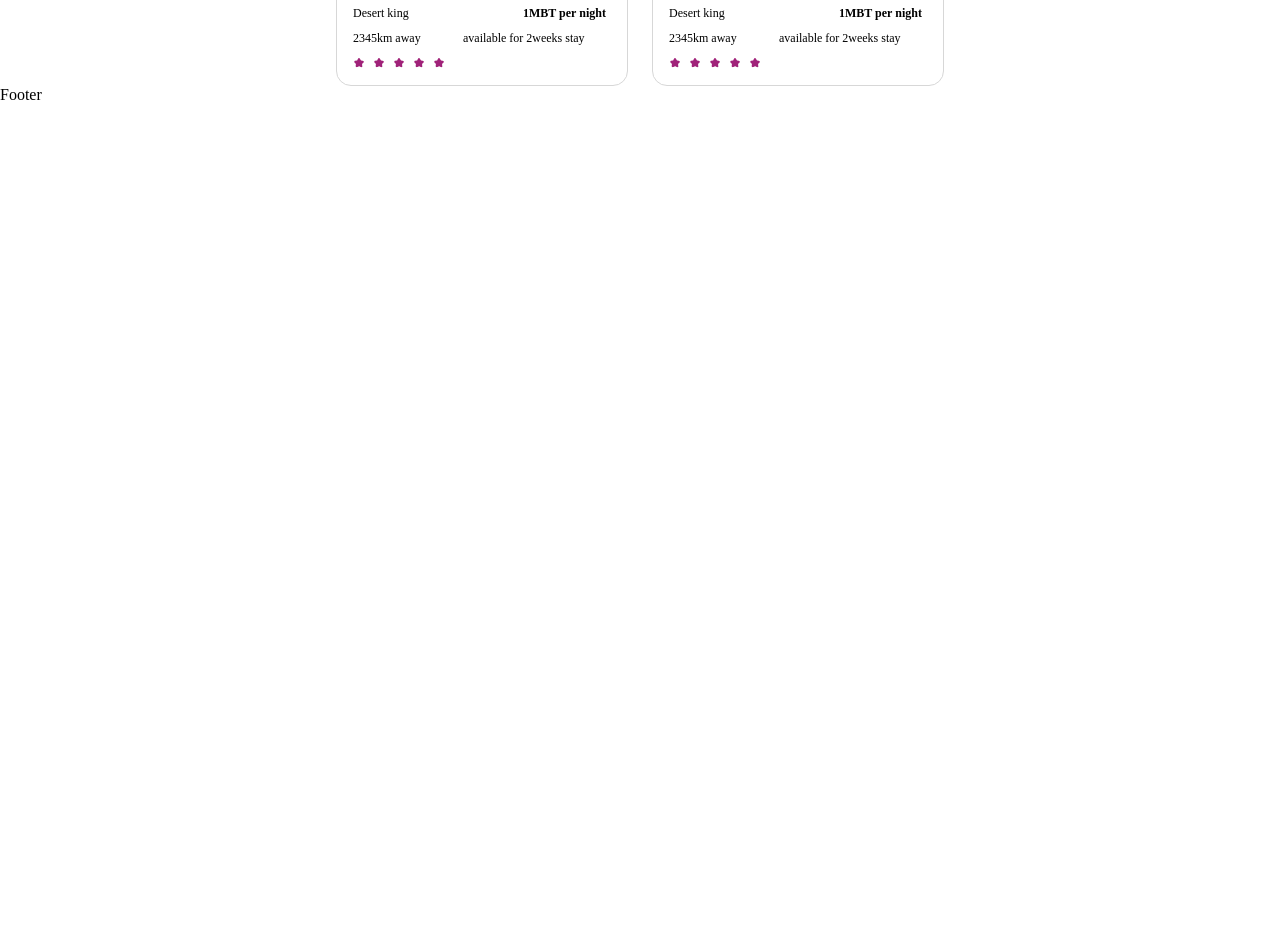
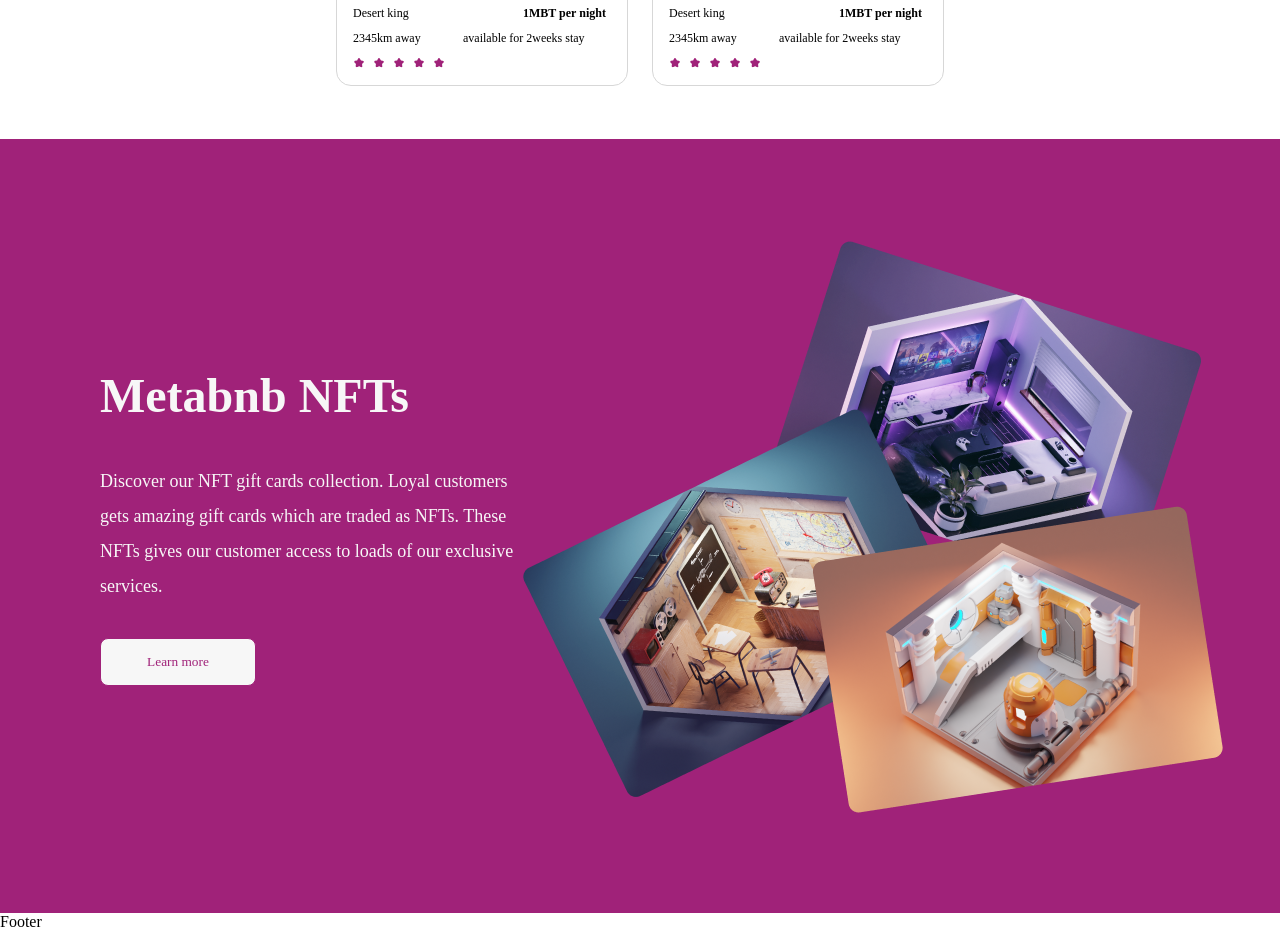
Before and after one commit to Sucodes/task3, a React (Create React App) app: page / in a window 1280 px wide. Shown: the part 2000-2931 px from the top of the page. Before the commit the page ends 2104 px from the top, so only its background shows below. Built offline with nearby package versions, Linux system fonts and the light colour scheme; a web font is replaced by a local one.

Commit message:
feat: Gift card update

```diff
--- /dev/null
+++ b/src/components/giftCard/GiftCard.jsx
@@ -0,0 +1,22 @@
+import React from "react";
+import styles from "../giftCard/GiftCard.module.scss";
+import cardImage from "../../styles/assets/body.png";
+
+const GiftCard = () => {
+  return (
+    <section className={styles.giftcard}>
+      <aside className={styles.giftcard_left}>
+        <h2>Metabnb NFTs</h2>
+        <p>
+          Discover our NFT gift cards collection. Loyal customers gets amazing
+          gift cards which are traded as NFTs. These NFTs gives our customer
+          access to loads of our exclusive services.
+        </p>
+        <input type="button" value="Learn more" />
+      </aside>
+      <img src={cardImage} alt="Gift cards" />
+    </section>
+  );
+};
+
+export default GiftCard;
--- /dev/null
+++ b/src/components/giftCard/GiftCard.module.scss
@@ -0,0 +1,117 @@
+@import '../../styles/variables.scss';
+
+.giftcard {
+    padding: 0px 20px;
+    margin-top: 53px;
+    height: 650px;
+    background-color: $purpleColor;
+    color: $white;
+    @include flexCenter(column);
+    justify-content: space-around;
+    flex-wrap: wrap;
+
+    &_left {
+        height: 280px;
+        @include flexCenter(column);
+        justify-content: space-between;
+        align-items: flex-start;
+
+        h2 {
+            width: 346px;
+            height: 60px;
+            font-weight: 700;
+            font-size: 40px;
+            line-height: 60px;
+        }
+
+        p {
+            width: inherit;
+            font-weight: 400;
+            font-size: 1.2em;
+            line-height: 30px;
+        }
+
+        input {
+            cursor: pointer;
+            font-family: $fontFamily;
+            color: $purpleColor;
+            background-color: $white;
+            height: 48px;
+            width: 156px;
+            border: 1px solid $purpleColor;
+            border-radius: 8px;
+        }
+    }
+
+    img {
+        width: 19em;
+        object-fit: contain;
+    }
+}
+
+
+/***************** media queries *************************/
+
+
+@media (min-width: $md) {
+    .giftcard {
+        padding: 0px 50px;
+        @include flexCenter(row);
+        justify-content: space-between;
+
+        &_left {
+
+            h2 {
+                font-size: 48px;
+            }
+
+            p {
+                width: 420px;
+                font-size: 18px;
+                line-height: 35px;
+            }
+        }
+
+        img {
+            width: 26em;
+        }
+    }
+}
+
+
+@media (min-width: $lg) {
+    .giftcard {
+        padding: 0px 80px;
+        display: grid;
+        grid-template-columns: repeat(2, 1fr);
+        grid-template-rows: 1fr;
+
+        &_left {
+            height: 320px;
+            @include flexCenter(column);
+            justify-content: space-between;
+            align-items: flex-start;
+
+            p {
+                height: 136px;
+            }
+        }
+
+        img {
+            width: 32em;
+            height: 574.85px;
+        }
+    }
+}
+
+
+@media (min-width: $xl) {
+    .giftcard {
+        padding: 0px 100px;
+        height: 774px;
+
+        img {
+            width: 44em;
+        }
+    }
+}
--- a/src/components/home/Home.jsx
+++ b/src/components/home/Home.jsx
@@ -3,6 +3,7 @@ import styles from '../home/Home.module.scss';
 import Header from '../header/Header';
 import Tokens from '../tokens/Tokens';
 import NFT from '../nfts/NFT';
+import GiftCard from '../giftCard/GiftCard';
 
 const Home = () => {
   return (
@@ -10,8 +11,7 @@ const Home = () => {
       <Header />
       <Tokens />
       <NFT />
-
-
+      <GiftCard />
     </section>
   )
 }
--- a/src/components/places/Places.module.scss
+++ b/src/components/places/Places.module.scss
@@ -4,7 +4,6 @@
     padding: 0px 50px;
     @include flexCenter(column);
     justify-content: space-between;
-    // height: 900px;
     width: 100%;
     margin-top: 91px;
 
@@ -38,3 +37,9 @@
         }
     }
 }
+
+@media (min-width: $lg) {
+    .places {
+        height: 900px;
+    }
+}
--- a/src/styles/variables.scss
+++ b/src/styles/variables.scss
@@ -30,6 +30,7 @@ $fontSizeLg: 56px;
 
 $md: 768px;
 $lg: 1024px;
+$xl: 1200px;
 
 
 /****************** Mixins **********************/
```
